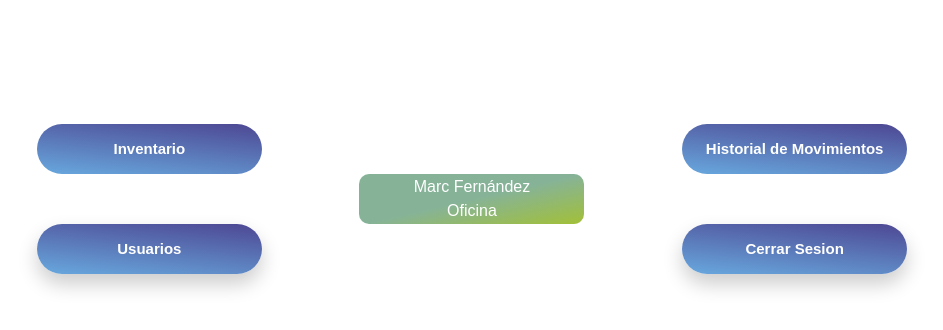
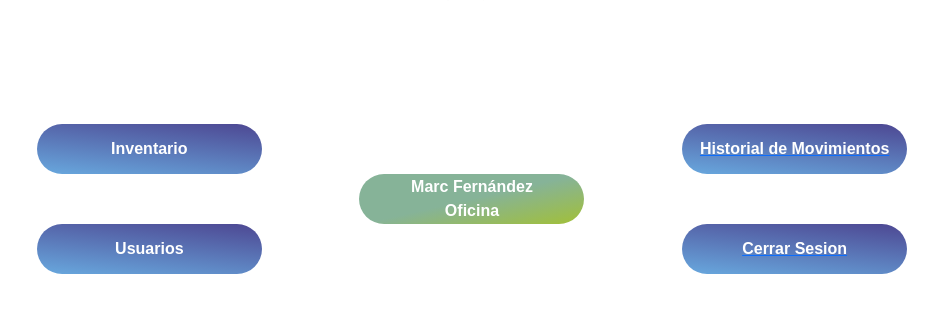
Before and after one commit to Mafegar/oxigendc-inventario, a PHP site: page /templates/admin/inventario_admin.php in a window 1280 px wide. Shown: the part 349-679 px from the top of the page, without its empty margins (184-1127 px from the left). Run offline with PHP 8.4, Linux system fonts and the light colour scheme; a user stored in the database is signed in; data comes from the database, SQL or seed files in the repository.

Commit message:
subida trabajo 21/03/2024

```diff
--- a/templates/admin/admin_articulos.php
+++ b/templates/admin/admin_articulos.php
@@ -135,7 +135,8 @@
         } else {
             $mensaje = "No hay suficientes unidades para realizar la salida.";
             echo "<script> alert('". $mensaje ."') </script>";
-            header("refresh:5;url=anadir_articulo.php");
+            header("refresh:0.5;url=anadir_articulo.php");
+            exit();
         }
 
     }
--- a/templates/admin/crear_usuarios.php
+++ b/templates/admin/crear_usuarios.php
@@ -76,7 +76,7 @@
             display: flex;
             justify-content: space-between;
             align-items: center;
-            width: 1000px;
+            width: 1100px;
             margin: auto;
             margin-top: 20px;
         }
@@ -102,7 +102,7 @@
         /* CUERPO */
 
         #cuerpo{
-            width: 1000px;
+            width: 1100px;
             margin: auto;
         }
 
@@ -231,7 +231,7 @@
         /* MOSTRAR USUARIOS */
 
         .ver-usuarios{
-            width: 1000px;
+            width: 1100px;
             margin-top: ;
         }
 
--- a/templates/admin/inventario_admin.php
+++ b/templates/admin/inventario_admin.php
@@ -127,9 +127,12 @@
             display: flex;
             justify-content: center;
             align-items: center;
-            border-radius: 10px;
+            border-radius: 100px;
             width: 225px;
             height: 50px;
+            background: linear-gradient(186deg, rgba(77,71,146,1) 0%, rgba(104,168,222,1) 100%);
+            font-weight: bold;
+            color: white;
         }
 
         .inventario,.movimiento{
@@ -141,8 +144,8 @@
         }
 
 
-        .inventario{
-            background-color: #8E9AB0
+        /* .inventario{
+            background-color: #8E9AB0;
             position: relative;
             transition: all 0.3s ease-in-out;
             background: linear-gradient(186deg, rgba(77,71,146,1) 0%, rgba(104,168,222,1) 100%);
@@ -156,7 +159,7 @@
             color: #ffff;
             gap: 10px;
             font-weight: bold;
-            /* border: 3px solid #ffffff4d; */
+            border: 3px solid #ffffff4d;
             outline: none;
             overflow: hidden;
             font-size: 15px;
@@ -176,7 +179,7 @@
             color: #ffff;
             gap: 10px;
             font-weight: bold;
-            /* border: 3px solid #ffffff4d; */
+            border: 3px solid #ffffff4d;
             outline: none;
             overflow: hidden;
             font-size: 15px;
@@ -196,16 +199,11 @@
             color: #ffff;
             gap: 10px;
             font-weight: bold;
-            /* border: 3px solid #ffffff4d; */
+            border: 3px solid #ffffff4d;
             outline: none;
             overflow: hidden;
             font-size: 15px;
 
-
-        }
-
-        .movimiento li a{
-            text-align: center;
         }
 
         .cerrar{
@@ -223,11 +221,12 @@
             color: #ffff;
             gap: 10px;
             font-weight: bold;
-            /* border: 3px solid #ffffff4d; */
+            border: 3px solid #ffffff4d;
             outline: none;
             overflow: hidden;
             font-size: 15px;
-        }
+        }*/
+
         .info-persona{
             /* background: linear-gradient(167deg, rgba(77,71,146,1) 0%, rgba(134,168,222,1) 42%, rgba(134,179,152,1) 63%, rgba(162,192,55,1) 91%); */
             background: linear-gradient(167deg, rgba(134,179,152,1) 50%, rgba(162,192,55,1) 100%);
@@ -264,10 +263,13 @@
                         <li>Inventario</li>
                     </div>
                 </a>
+                <a href="./crear_usuarios.php">
                     <div class="usuarios">
-                    <li><a href="./crear_usuarios.php">Usuarios</a></li>
+                        <li>Usuarios</li>
                     </div>
+                </a>
             </div>
+
             <div class="sect-3">
                 <div class="info-persona ">
                     <li>
@@ -284,13 +286,18 @@
                     </li>
                 </div>
             </div>
+
             <div class="sect-2">
+                <a href="../ver_movimientos.php">
                     <div class="movimiento">
-                    <li><a href="../ver_movimientos.php">Historial de Movimientos</a></li>
+                        <li>Historial de Movimientos</li>
                     </div>
+                </a>
+                <a href="../../conexion_bd/cerrar_sesion.php">
                     <div class="cerrar">
-                    <li><a href="../../conexion_bd/cerrar_sesion.php">Cerrar Sesion</a></li>
+                        <li>Cerrar Sesion</li>
                     </div>
+                </a>
             </div>
 
 
--- a/templates/ver_movimientos.php
+++ b/templates/ver_movimientos.php
@@ -105,6 +105,10 @@
             margin-bottom: 20px;
         }
 
+        .funciones-movimientos select{
+            height: 20px;
+        }
+
         .botones-acciones{
             display: flex;
             gap: 10px;
@@ -118,7 +122,7 @@
 
         .tabla-movimientos{
             width: 1000px;
-            margin-top: ;
+            margin-bottom: 20px;
         }
 
         .tabla-movimientos table{
```
Also changed, not shown: templates/admin/anadir_articulo.php (+7 -4 lines), img/logo sol.jpg (deleted), img/logo_icono.png (renamed from img/1-removebg-preview (1).png). Lines whose indentation alone changed are shown as unchanged.
